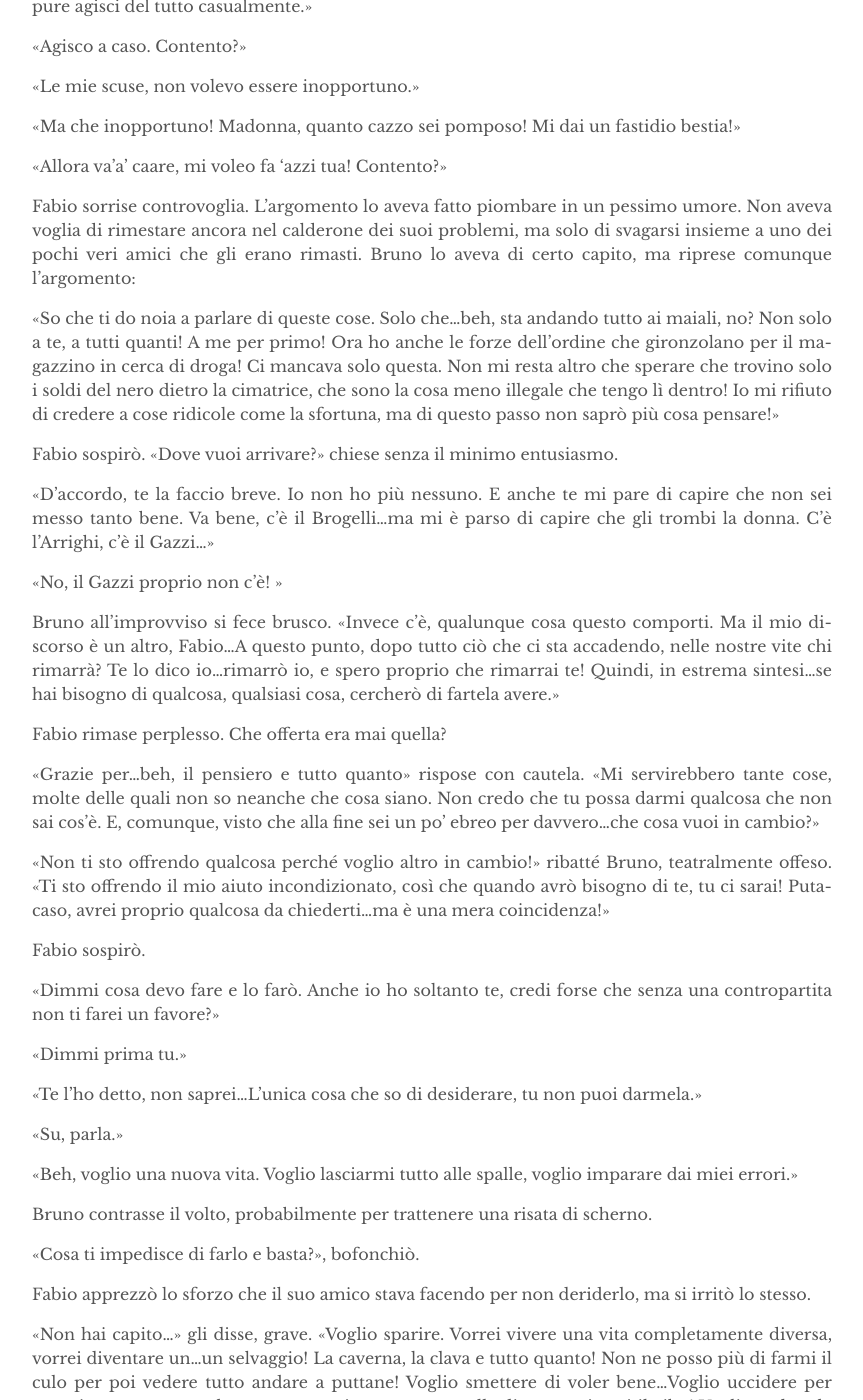
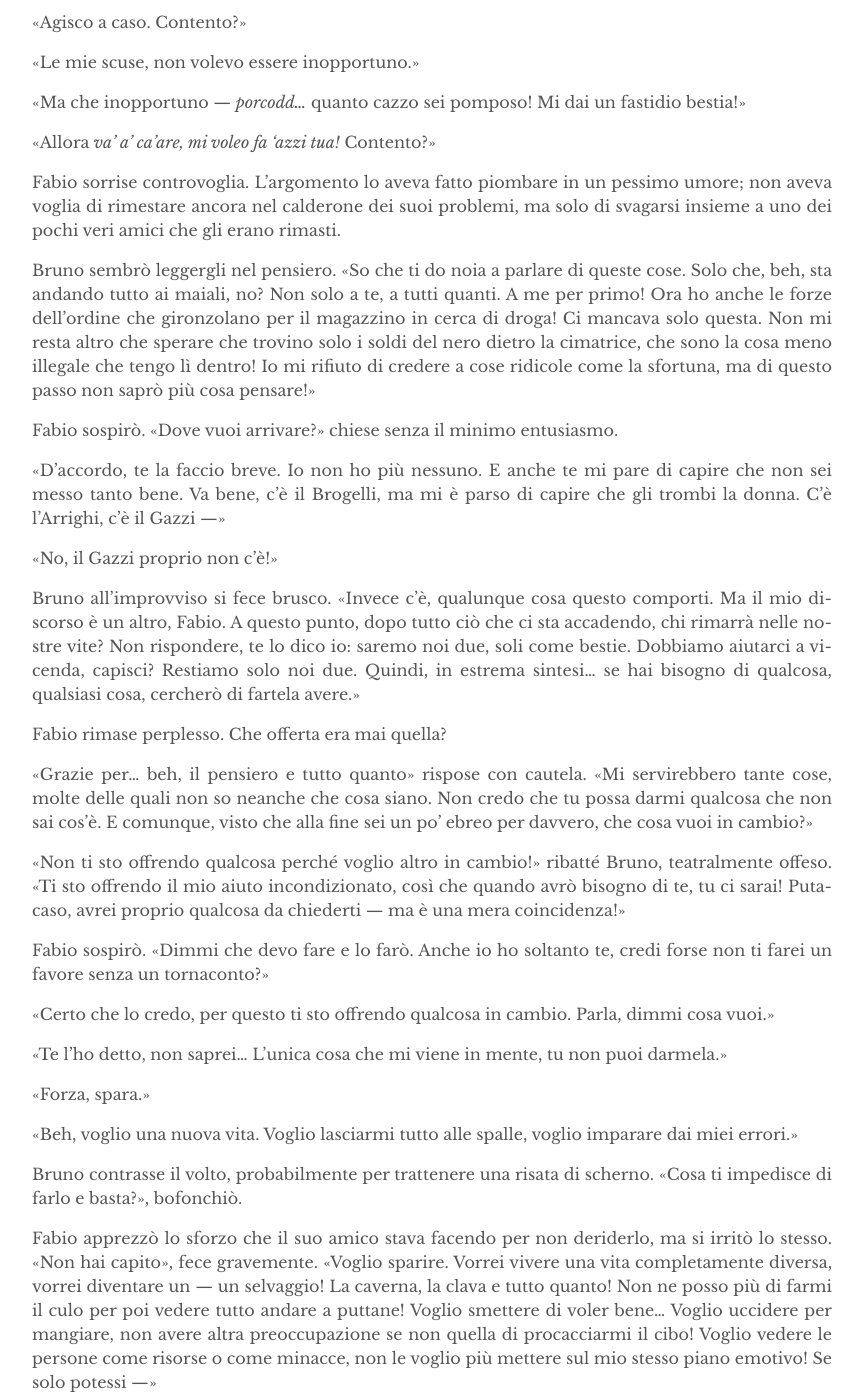
Before and after one commit to eviloutpost/eviloutpost.github.io, a Jekyll site: the page built from _works/sdp_ch/05.md, in a window 1280 px wide and 1400 px high, scrolled down 3195 px. Shown: the whole window, without its empty margins (208-1071 px from the left). Built offline with Jekyll 4.4.1, drawn with Linux system fonts in a browser that asks for light colours; some of the changed text lies outside the part shown.

Commit message:
edit ch 5

```diff
--- a/_works/sdp_ch/05.md
+++ b/_works/sdp_ch/05.md
@@ -58,43 +58,43 @@ Improvvisamente, suonarono alla porta. Senza la minima esitazione, Bruno abbando
 
 «Dobbiamo proprio?» mugolò Fabio mentre si imbacuccava per uscire di nuovo.
 
-«Sì, meglio di sì, a meno che tu non voglia vedermi lavorare per tutto il pomeriggio. Era scontata prima o poi una loro visita, venerdì avevo i Carabinieri nel magazzino. Ma ora proprio non mi va di parlare di queste faccende.»
+«Sì, meglio di sì, a meno che tu non voglia vedermi lavorare per tutto il pomeriggio. Era scontata prima o poi una loro visita, venerdì avevo i Carabinieri nel magazzino...»
 
-Uscirono dalla porta sul retro, e si ritrovarono di nuovo investiti dal vento gelido. Imbestialito per il freddo, Fabio si prodigò in una sfilza di maledizioni verso la razza asiatica, rea di costringerlo a sottrarsi al caldo per evitare la mafia cinese. Ogni sillaba che pronunciava gli faceva entrare in bocca sorsi di aria ghiacciata, alimentando la sua ira.
+Uscirono dalla porta sul retro, e si ritrovarono di nuovo investiti dal vento gelido.
 
-«E basta, che sarà mai!», urlò Bruno, stufo del continuo borbottare del suo compagno di sventura.«È inutile, non sei credibile, non pensi quello che dici! Il razzismo non è cosa per te. Lascialo a chi ne può fare buon uso, ai neofascisti e agli ignoranti»
+Imbestialito per il freddo, Fabio si prodigò in una sfilza di maledizioni verso la razza asiatica, rea di costringerlo a sottrarsi al caldo per evitare la mafia cinese. Ogni sillaba che pronunciava gli faceva entrare in bocca sorsi di aria ghiacciata, alimentando la sua ira.
+
+«E basta, che sarà mai!», urlò Bruno, stufo del continuo borbottare del suo amico. «È inutile, non sei credibile, non pensi quello che dici! Il razzismo non è cosa per te. Lascialo a chi ne può fare buon uso, ai neofascisti e agli ignoranti»
 
 «Tipo quel neofascista ignorante che ha trasformato la tua faccia in un campo minato?» lo stuzzicò Fabio.
 
 «Tipo lui, sì.»
 
-«In effetti ti ha chiamato — com’era? — “ebreo di merda”, o qualcosa del genere. Ti sei sentito perseguitato per la tua razza? No, perché sai, checché ne dica lui, tu non sei ebreo!»
+«In effetti ti ha chiamato — com’era? — *ebreo di merda*, o qualcosa del genere. Ti sei sentito perseguitato per la tua razza? No, perché sai, checché ne dica lui, tu non sei ebreo!»
 
-«Stai continuando, smettila, non starò a questo gioco. Odio le discriminazioni di ogni sorta.»
+«Stai continuando, smettila, non starò a questo gioco.»
 
 «Che palle che fai, per due anatemi di estinzione! Che vuoi che sia il mondo senza i musi gialli?»
 
-«Un mondo senza un quarto della sua popolazione. Personalmente, ritengo i cinesi ottime persone.»
+«Un mondo senza un quarto della sua popolazione. Odio le discriminazioni e le generalizzazioni di ogni sorta; personalmente, ritengo i cinesi ottime persone.»
 
-Fabio sogghignò. Avrebbe riso, se non avesse temuto di inghiottire per disgrazia un sorso d’aria ghiacciata. A furia di parlare, aveva l’ugola gelata.
+Fabio sogghignò. Avrebbe riso, se non avesse temuto di inghiottire per disgrazia un sorso d’aria ghiacciata; a furia di parlare, aveva l’ugola gelata. «Così ottime che non vuoi farle entrare in casa la domenica, ma preferisci parlarci lunedì, in ufficio, con un fucile a pompa sotto la scrivania!» disse a denti stretti, beffardo.
 
-«Così ottime che non vuoi farle entrare in casa la domenica, ma preferisci parlarci lunedì, in ufficio, con un fucile a pompa sotto la scrivania!» disse a denti stretti, beffardo.
+«Questi sono cinesi... un po’ più cattivi degli altri», replicò Bruno senza scomporsi.
 
-«Questi sono cinesi…un po’ più cattivi degli altri», replicò Bruno senza scomporsi.
+«Maledetti loro, la loro stirpe e il giallo della loro pelle! Cerchiamo un posto al chiuso, piuttosto. Uno qualsiasi! Questo freddo mi ha già fatto venire il mal di gola!»
 
-«Maledetti loro, la loro stirpe e il giallo della loro pelle! Cerchiamo un posto al chiuso, piuttosto…uno qualsiasi…questo gelo mi ha già fatto venire il mal di gola!»
+«Se tu avessi tenuto sigillata quella cazzo di bocca, invece di maledire --- bah, ma che te lo dico a fare?»
 
-«Se tu avessi tenuto sigillata quella cazzo di bocca, invece di maledire gente…Oh, ma che te lo dico a fare?»
+Camminarono a lungo, sfidando il vento impervio. Si era quasi fatto buio quando un pub che faceva angolo, finalmente, aprì. Ci si fiondarono dentro ed ordinarono la roba più calda che trovarono sul menù.
 
-Camminarono e camminarono, sfidando il vento impervio. Si era quasi fatto buio quando un pub che faceva angolo, finalmente, aprì. Ci si fiondarono dentro ed ordinarono la roba più calda che trovarono sul menù.
+«Prestami attenzione un momento», eruppe Bruno da dietro la sua coppa di caffè irlandese. «Ieri sei stato con Denise?»
 
-«Senti una cosa», eruppe Bruno da dietro la sua coppa di caffè irlandese, «ieri sei stato con Denise?»
+Fabio non rispose, ma a Bruno sembrò prendere il suo silenzio come una confessione firmata.
 
-Fabio non rispose, ma a Bruno sembrava bastare il suo silenzio per capire.
+«Avrei piacere che tu non cascassi fra le braccia della prima troia che capita», proseguì. «Metaforicamente, intendo. Cosa intendi fare con la Lavinia? Certe persone stanno dicendo certe cose, la situazione non mi è chiara.»
 
-Proseguì: «Avrei piacere che tu non cascassi fra le braccia della prima troia che capita. Metaforicamente, intendo. Cosa intendi fare con la Lavinia? Certe persone stanno dicendo cose…La situazione non mi è chiara.»
-
-«Non è chiara neanche a me, non so proprio che cosa dirti» rispose Fabio, controvoglia.
+«Non è chiara neanche a me. Non so proprio che cosa dirti» rispose Fabio, controvoglia.
 
 «Tranquillo, non devi spiegarmi niente. Volevo solo sapere se hai un’idea di cosa stai facendo, oppure agisci del tutto casualmente.»
 
@@ -102,57 +102,51 @@ Proseguì: «Avrei piacere che tu non cascassi fra le braccia della prima troia
 
 «Le mie scuse, non volevo essere inopportuno.»
 
-«Ma che inopportuno! Madonna, quanto cazzo sei pomposo! Mi dai un fastidio bestia!»
+«Ma che inopportuno --- *porcodd...* quanto cazzo sei pomposo! Mi dai un fastidio bestia!»
 
-«Allora va’a’ caare, mi voleo fa 'azzi tua! Contento?»
+«Allora *va' a' ca'are, mi voleo fa 'azzi tua!* Contento?»
 
-Fabio sorrise controvoglia. L’argomento lo aveva fatto piombare in un pessimo umore. Non aveva voglia di rimestare ancora nel calderone dei suoi problemi, ma solo di svagarsi insieme a uno dei pochi veri amici che gli erano rimasti. Bruno lo aveva di certo capito, ma riprese comunque l’argomento:
+Fabio sorrise controvoglia. L’argomento lo aveva fatto piombare in un pessimo umore; non aveva voglia di rimestare ancora nel calderone dei suoi problemi, ma solo di svagarsi insieme a uno dei pochi veri amici che gli erano rimasti.
 
-«So che ti do noia a parlare di queste cose. Solo che…beh, sta andando tutto ai maiali, no? Non solo a te, a tutti quanti! A me per primo! Ora ho anche le forze dell’ordine che gironzolano per il magazzino in cerca di droga! Ci mancava solo questa. Non mi resta altro che sperare che trovino solo i soldi del nero dietro la cimatrice, che sono la cosa meno illegale che tengo lì dentro! Io mi rifiuto di credere a cose ridicole come la sfortuna, ma di questo passo non saprò più cosa pensare!»
+Bruno sembrò leggergli nel pensiero. «So che ti do noia a parlare di queste cose. Solo che, beh, sta andando tutto ai maiali, no? Non solo a te, a tutti quanti. A me per primo! Ora ho anche le forze dell’ordine che gironzolano per il magazzino in cerca di droga! Ci mancava solo questa. Non mi resta altro che sperare che trovino solo i soldi del nero dietro la cimatrice, che sono la cosa meno illegale che tengo lì dentro! Io mi rifiuto di credere a cose ridicole come la sfortuna, ma di questo passo non saprò più cosa pensare!»
 
 Fabio sospirò. «Dove vuoi arrivare?» chiese senza il minimo entusiasmo.
 
-«D’accordo, te la faccio breve. Io non ho più nessuno. E anche te mi pare di capire che non sei messo tanto bene. Va bene, c’è il Brogelli…ma mi è parso di capire che gli trombi la donna. C’è l’Arrighi, c’è il Gazzi…»
+«D’accordo, te la faccio breve. Io non ho più nessuno. E anche te mi pare di capire che non sei messo tanto bene. Va bene, c’è il Brogelli, ma mi è parso di capire che gli trombi la donna. C’è l’Arrighi, c’è il Gazzi ---»
 
-«No, il Gazzi proprio non c’è! »
+«No, il Gazzi proprio non c’è!»
 
-Bruno all'improvviso si fece brusco. «Invece c’è, qualunque cosa questo comporti. Ma il mio discorso è un altro, Fabio…A questo punto, dopo tutto ciò che ci sta accadendo, nelle nostre vite chi rimarrà? Te lo dico io…rimarrò io, e spero proprio che rimarrai te! Quindi, in estrema sintesi…se hai bisogno di qualcosa, qualsiasi cosa, cercherò di fartela avere.»
+Bruno all'improvviso si fece brusco. «Invece c’è, qualunque cosa questo comporti. Ma il mio discorso è un altro, Fabio. A questo punto, dopo tutto ciò che ci sta accadendo, chi rimarrà nelle nostre vite? Non rispondere, te lo dico io: saremo noi due, soli come bestie. Dobbiamo aiutarci a vicenda, capisci? Restiamo solo noi due. Quindi, in estrema sintesi... se hai bisogno di qualcosa, qualsiasi cosa, cercherò di fartela avere.»
 
 Fabio rimase perplesso. Che offerta era mai quella?
 
-«Grazie per…beh, il pensiero e tutto quanto» rispose con cautela. «Mi servirebbero tante cose, molte delle quali non so neanche che cosa siano. Non credo che tu possa darmi qualcosa che non sai cos’è. E, comunque, visto che alla fine sei un po’ ebreo per davvero…che cosa vuoi in cambio?»
+«Grazie per... beh, il pensiero e tutto quanto» rispose con cautela. «Mi servirebbero tante cose, molte delle quali non so neanche che cosa siano. Non credo che tu possa darmi qualcosa che non sai cos’è. E comunque, visto che alla fine sei un po’ ebreo per davvero, che cosa vuoi in cambio?»
 
-«Non ti sto offrendo qualcosa perché voglio altro in cambio!» ribatté Bruno, teatralmente offeso. «Ti sto offrendo il mio aiuto incondizionato, così che quando avrò bisogno di te, tu ci sarai! Putacaso, avrei proprio qualcosa da chiederti…ma è una mera coincidenza!»
+«Non ti sto offrendo qualcosa perché voglio altro in cambio!» ribatté Bruno, teatralmente offeso. «Ti sto offrendo il mio aiuto incondizionato, così che quando avrò bisogno di te, tu ci sarai! Putacaso, avrei proprio qualcosa da chiederti --- ma è una mera coincidenza!»
 
-Fabio sospirò.
+Fabio sospirò. «Dimmi che devo fare e lo farò. Anche io ho soltanto te, credi forse non ti farei un favore senza un tornaconto?»
 
-«Dimmi cosa devo fare e lo farò. Anche io ho soltanto te, credi forse che senza una contropartita non ti farei un favore?»
+«Certo che lo credo, per questo ti sto offrendo qualcosa in cambio. Parla, dimmi cosa vuoi.»
 
-«Dimmi prima tu.»
+«Te l’ho detto, non saprei... L’unica cosa che mi viene in mente, tu non puoi darmela.»
 
-«Te l’ho detto, non saprei…L’unica cosa che so di desiderare, tu non puoi darmela.»
-
-«Su, parla.»
+«Forza, spara.»
 
 «Beh, voglio una nuova vita. Voglio lasciarmi tutto alle spalle, voglio imparare dai miei errori.»
 
-Bruno contrasse il volto, probabilmente per trattenere una risata di scherno.
+Bruno contrasse il volto, probabilmente per trattenere una risata di scherno. «Cosa ti impedisce di farlo e basta?», bofonchiò.
 
-«Cosa ti impedisce di farlo e basta?», bofonchiò.
-
-Fabio apprezzò lo sforzo che il suo amico stava facendo per non deriderlo, ma si irritò lo stesso.
-
-«Non hai capito…» gli disse, grave. «Voglio sparire. Vorrei vivere una vita completamente diversa, vorrei diventare un…un selvaggio! La caverna, la clava e tutto quanto! Non ne posso più di farmi il culo per poi vedere tutto andare a puttane! Voglio smettere di voler bene…Voglio uccidere per mangiare, non avere altra preoccupazione se non quella di procacciarmi il cibo! Voglio vedere le persone come risorse o come minacce, non le voglio più mettere sul mio stesso piano emotivo! Se solo potessi…»
+Fabio apprezzò lo sforzo che il suo amico stava facendo per non deriderlo, ma si irritò lo stesso. «Non hai capito», fece gravemente. «Voglio sparire. Vorrei vivere una vita completamente diversa, vorrei diventare un --- un selvaggio! La caverna, la clava e tutto quanto! Non ne posso più di farmi il culo per poi vedere tutto andare a puttane! Voglio smettere di voler bene... Voglio uccidere per mangiare, non avere altra preoccupazione se non quella di procacciarmi il cibo! Voglio vedere le persone come risorse o come minacce, non le voglio più mettere sul mio stesso piano emotivo! Se solo potessi ---»
 
 Bruno alzò garbatamente una mano, sorridendo, e Fabio tacque.
 
-«So che non ti piace quando te lo dico, ma a volte io e te facciamo pensieri molto simili» disse, affabile.
+«So che non ti piace quando te lo dico, ma a volte io e te facciamo pensieri molto simili», affermò. Nella sua voce c'era una strana nota di affezione.
 
-Fabio sbuffò.
+Fabio sbuffò, ma non lo contraddisse.
 
 «Consideralo già fatto», riprese Bruno. «Complimenti, adesso hai una nuova vita! Potrai uccidere per mangiare, e tutte quelle diavolerie che hai detto. Certo, dovrai aspettare qualche mese prima di cominciare a viverla, spero tu non pretenda che organizzi tutto per domani!»
 
-«Non ci sto cascando…»
+«Non ci sto cascando.»
 
 «Non fare così! Torniamo verso casa, ti spiego due cosette. Ormai i cinesi se ne saranno andati.»
 
@@ -160,15 +154,13 @@ Bruno fece per alzarsi, ma Fabio lo bloccò.
 
 «Facciamo finta per un momento che tu non mi stia prendendo per il culo. Cosa vorresti in cambio?»
 
-«Ah, giusto!» esclamò, ostentando una finta sorpresa.
+«Ah, giusto!» esclamò, ostentando una finta sorpresa. «Alla luce di quello che hai detto, ciò che voglio chiederti diventa ancora più facile per te!»
 
-Fabio inarcò le sopracciglia e non disse niente. Si fidava ciecamente del Bagonghi, non avrebbe esitato un attimo a mettere la sua intera vita nelle mani del suo amico. Ma giocare a fare il sospettoso alimentava la sua curiosità: cosa poteva mai volere Bruno da lui? Aveva molto poco da offrirgli, purtroppo.
+Fabio inarcò le sopracciglia e non disse niente. Si fidava ciecamente del Bagonghi, non avrebbe esitato un attimo a mettere la sua intera vita nelle mani del suo amico; tuttavia, la sua curiosità per la questione aveva un qualche accenno di sospetto: cosa poteva mai volere Bruno da lui? Aveva molto poco da offrirgli, purtroppo.
 
-«Alla luce di quello che hai detto, ciò che voglio chiederti diventa ancora più facile per te!»
+«Stiamo a sentire...»
 
-«Stiamo a sentire…»
-
-«Ecco, bravo, stai a sentire. Tra qualche tempo, non so di preciso quando, diciamo appena ti sarai annoiato di giocare all’uomo di Neanderthal, mi piacerebbe che tu tornassi qui, a Prato, anche solo per qualche giorno. Sarà una bella sorpresa per te, non sai quanto pagherei per assistere alla tua reazione!»
+«Ecco, bravo, stai a sentire. Tra qualche tempo, non so di preciso quando, diciamo appena ti sarai annoiato di giocare all’uomo di Neanderthal, mi piacerebbe che tu tornassi qui, a Prato. Sarà proprio una bella sorpresa per te, non sai quanto pagherei per assistere alla tua reazione!»
 
 «Facciamo che non ho voglia di contraddirti, perché o non hai capito che cosa ti ho chiesto, o non ho capito io cosa mi stai chiedendo te.»
 
@@ -176,12 +168,17 @@ Fabio inarcò le sopracciglia e non disse niente. Si fidava ciecamente del Bagon
 
 «Ho capito che dovrò tornare a Prato tra qualche tempo. Vuole dire che hai un modo per farmi sparire dalla circolazione? Ti avverto, se mi dai in pasto a qualche tuo amico del cazzo e finisco a lavorare su una piattaforma nel mezzo al Pacifico, o in Uzbekistan a difendere i pozzi di petrolio dai terroristi, o qualunque altra cazzata del genere, quando torno ti strozzo!»
 
-«Uhm…hai mandato in frantumi una buona metà delle soluzioni che stavo per proporti. Ma non preoccuparti, ho tante frecce al mio arco!»
+«Uhm... hai mandato in frantumi una buona metà delle soluzioni che stavo per proporti. Ma non preoccuparti, ho tante frecce al mio arco!»
 
-«Mi inquieti, non posso mai stare tranquillo quando sono nelle tue mani. Ma facciamo che, fra tutte le stronzate che puoi inventare, tu abbia una buona idea. Vuoi solo che prima o poi torni a Prato? Davvero?»
+«Va bene, sorvoliamo. Mettiamo per assurdo che, fra tutte le stronzate che puoi inventare, tu abbia una buona idea. Vuoi solo che prima o poi torni a Prato? Davvero?»
 
-«A dire la verità, no. So che è una cosa bizzarra, ma ti prego, tienilo a mente: qualunque cosa mi sia successa quando tornerai…vienimi a
-trovare.»
+Bruno esitò un momento, sembrando pensieroso. «Uhm... come posso imbastirtela per farti fare quello che mi serve?»
+
+Fabio rise. «No, ma tranquillo, eh! Trama pure di fronte a me, non me ne accorgo mica!»
+
+Anche Bruno rise; facevano quel gioco molto spesso.
+
+«A dire la verità, no. So che è una cosa bizzarra, ma ti prego, tienilo a mente: qualunque cosa mi sia successa quando tornerai…vienimi a trovare.»
 
 «Eh…tutto qui?»
 
```
